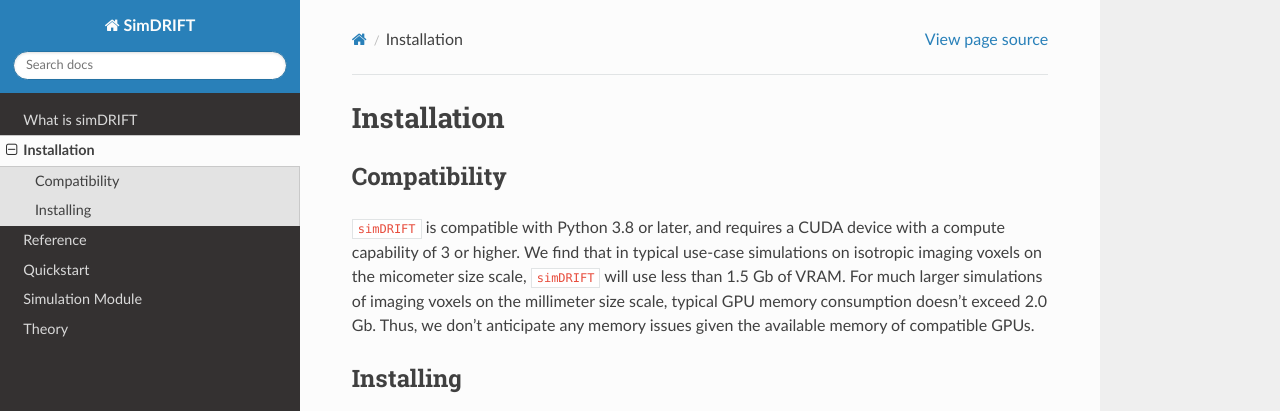
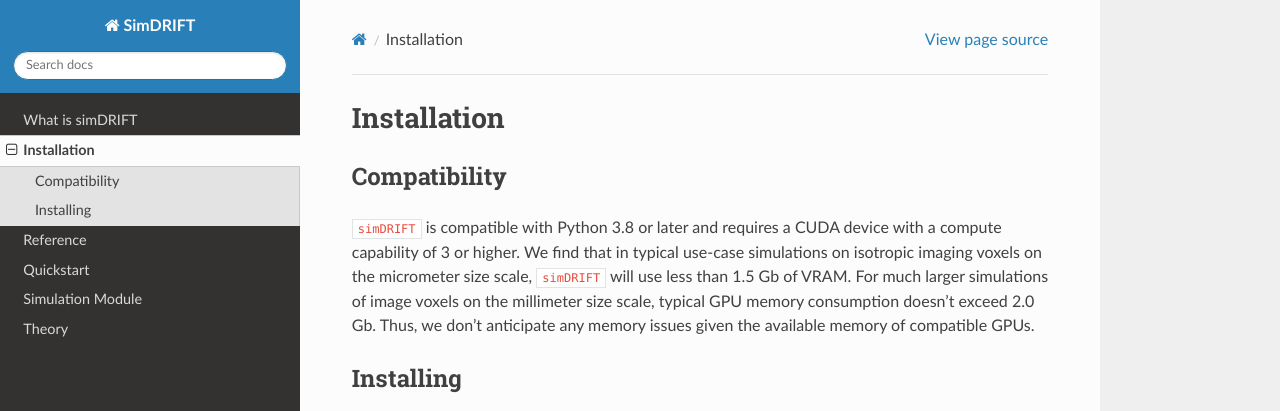
Before and after one commit to jacobblum/simDRIFT, a Sphinx documentation site: the page built from docs/source/installation/index.rst, in a window 1280 px wide and 900 px high. Shown: the top 411 px of the window. Built offline with Sphinx 7.4.7 and the Read the Docs theme 2.0.0, drawn with Linux system fonts in a browser that asks for light colours.

Commit message:
Update index.rst
edits from sks

```diff
--- a/docs/source/installation/index.rst
+++ b/docs/source/installation/index.rst
@@ -4,7 +4,7 @@ Installation
 
 Compatibility
 ~~~~~~~~~~~~~~~~~~~~~
-``simDRIFT`` is compatible with Python 3.8 or later, and requires a CUDA device with a compute capability of 3 or higher. We find that in typical use-case simulations on isotropic imaging voxels on the micometer size scale, ``simDRIFT`` will use less than 1.5 Gb of VRAM. For much larger simulations of imaging voxels on the millimeter size scale, typical GPU memory consumption doesn't exceed 2.0 Gb. Thus, we don't anticipate any memory issues given the available memory of compatible GPUs.
+``simDRIFT`` is compatible with Python 3.8 or later and requires a CUDA device with a compute capability of 3 or higher. We find that in typical use-case simulations on isotropic imaging voxels on the micrometer size scale, ``simDRIFT`` will use less than 1.5 Gb of VRAM. For much larger simulations of image voxels on the millimeter size scale, typical GPU memory consumption doesn't exceed 2.0 Gb. Thus, we don't anticipate any memory issues given the available memory of compatible GPUs.
 
 Installing
 ~~~~~~~~~~~~~~~~~~~~
```
